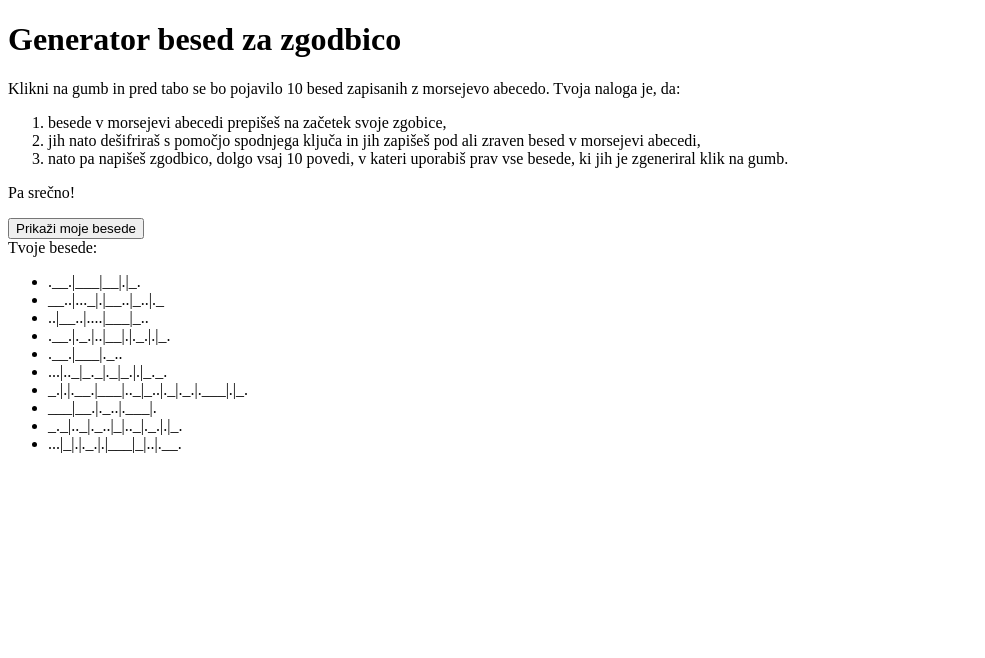
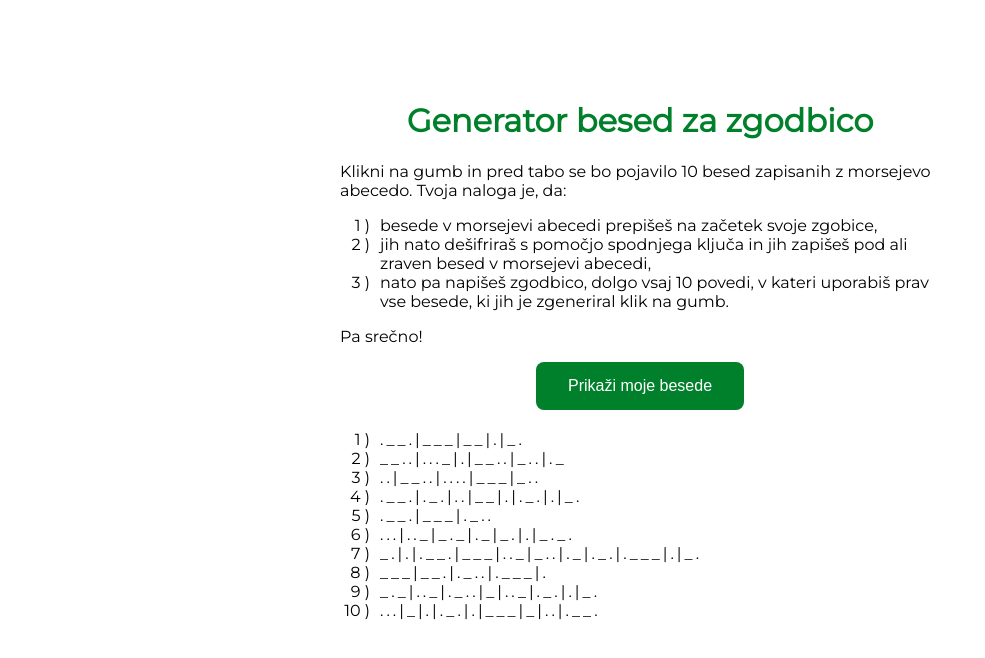
Before and after one commit to sintakticniSladkorcek/sintakticniSladkorcek.github.io, a plain HTML site: page index.html in a window 1280 px wide. Both pictures are taken after a click on the button "Prikaži moje besede". Shown: the whole page, without its empty margins (0-985 px from the left). Drawn offline with Linux system fonts and the light colour scheme.

Commit message:
Add styling

```diff
--- a/index.html
+++ b/index.html
@@ -1,21 +1,103 @@
 <!DOCTYPE html>
 <html>
 <head>
+    <link rel="preconnect" href="https://fonts.gstatic.com">
+    <link href="https://fonts.googleapis.com/css2?family=Montserrat&display=swap" rel="stylesheet">
+    <style>
+        body {
+            font-family: 'Montserrat', sans-serif;
+        }
 
+        .content {
+            width: 600px;
+            margin: auto;
+            transform: translateY(80px);
+        }
+
+        h1 {
+          color: rgb(0, 128, 43);
+          text-align:center;
+        }
+
+        .button_div {
+            text-align:center;
+        }
+
+        #generiraj_besede {
+            background-color: rgb(0, 128, 43);
+            border: none;
+            color: white;
+            padding: 15px 32px;
+            text-align: center;
+            text-decoration: none;
+            display: inline-block;
+            font-size: 16px;
+            border-radius: 8px;
+            outline:none;
+        }
+
+        #generiraj_besede:hover {
+            box-shadow: 0 12px 16px 0 rgba(0,0,0,0.24), 0 17px 50px 0 rgba(0,0,0,0.19);
+        }
+
+        #generiraj_besede:active {
+            background-color: rgb(0, 128, 43);
+            box-shadow: 0 5px #666;
+            transform: translateY(4px);
+        }
+
+        #zgenerirane_besede {
+            margin-top: 20px;
+        }
+
+        *, ::after, ::before {
+            box-sizing: border-box;
+        }
+
+        ol {
+            counter-reset: list;
+        }
+
+        ol > li {
+            list-style: none;
+            position: relative;
+        }
+
+        ol > li:before {
+            content: counter(list) " )";
+            counter-increment: list;
+            left: -40px;
+            padding-right: 10px;
+            position: absolute;
+            text-align: right;
+            width: 40px;
+        }
+
+
+        .morse {
+            letter-spacing: 3px;
+            margin: 0;
+        }
+
+        </style>
 </head>
 
 <body>
-
-    <h1>Generator besed za zgodbico</h1>
-    <p>Klikni na gumb in pred tabo se bo pojavilo 10 besed zapisanih z morsejevo abecedo. Tvoja naloga je, da:
+    <div class='content'>
+        <h1>Generator besed za zgodbico</h1>
+        <p>Klikni na gumb in pred tabo se bo pojavilo 10 besed zapisanih z morsejevo abecedo. Tvoja naloga je, da:</p>
         <ol>
             <li>besede v morsejevi abecedi prepišeš na začetek svoje zgobice,</li>
             <li>jih nato dešifriraš s pomočjo spodnjega ključa in jih zapišeš pod ali zraven besed v morsejevi abecedi,</li>
             <li>nato pa napišeš zgodbico, dolgo vsaj 10 povedi, v kateri uporabiš prav vse besede, ki jih je zgeneriral klik na gumb.</li>
-        </ol> Pa srečno!</p>
-    <button id="generiraj_besede" type="button" onclick="generiraj_besede()">Prikaži moje besede</button>
-    <div id="zgenerirane_besede"></div>
-
+        </ol>
+        <p>Pa srečno!</p>
+        <div class='button_div'>
+            <button id="generiraj_besede" type="button" onclick="generiraj_besede()">Prikaži moje besede</button>
+        </div>
+        <div></div>
+        <div id="zgenerirane_besede"></div>
+    </div>
 
     <script src="main.js"></script>
 </body>
--- a/main.js
+++ b/main.js
@@ -477,14 +477,18 @@ function word_to_morse(word){
 }
 
 function makeList(data) {
-    let listElement = document.createElement('ul');
+    let listElement = document.createElement('ol');
     let listItem;
+    let listItemInside;
 
     document.getElementById('zgenerirane_besede').appendChild(listElement);
 
     for (let i = 0; i < data.length; ++i) {
         listItem = document.createElement('li');
-        listItem.innerHTML = data[i];
+        listItemInside = document.createElement('p');
+        listItemInside.classList.add("morse");
+        listItemInside.innerHTML = data[i];
+        listItem.appendChild(listItemInside);
         listElement.appendChild(listItem);
     }
 }
@@ -492,7 +496,7 @@ function makeList(data) {
 function generiraj_besede() {
 
     let place_for_words = document.getElementById("zgenerirane_besede");
-    place_for_words.innerHTML = "Tvoje besede:";
+    place_for_words.innerHTML = "";
     let result = generate_identification_code();
     makeList(result);
     if (place_for_words.style.display === "none") {
```
